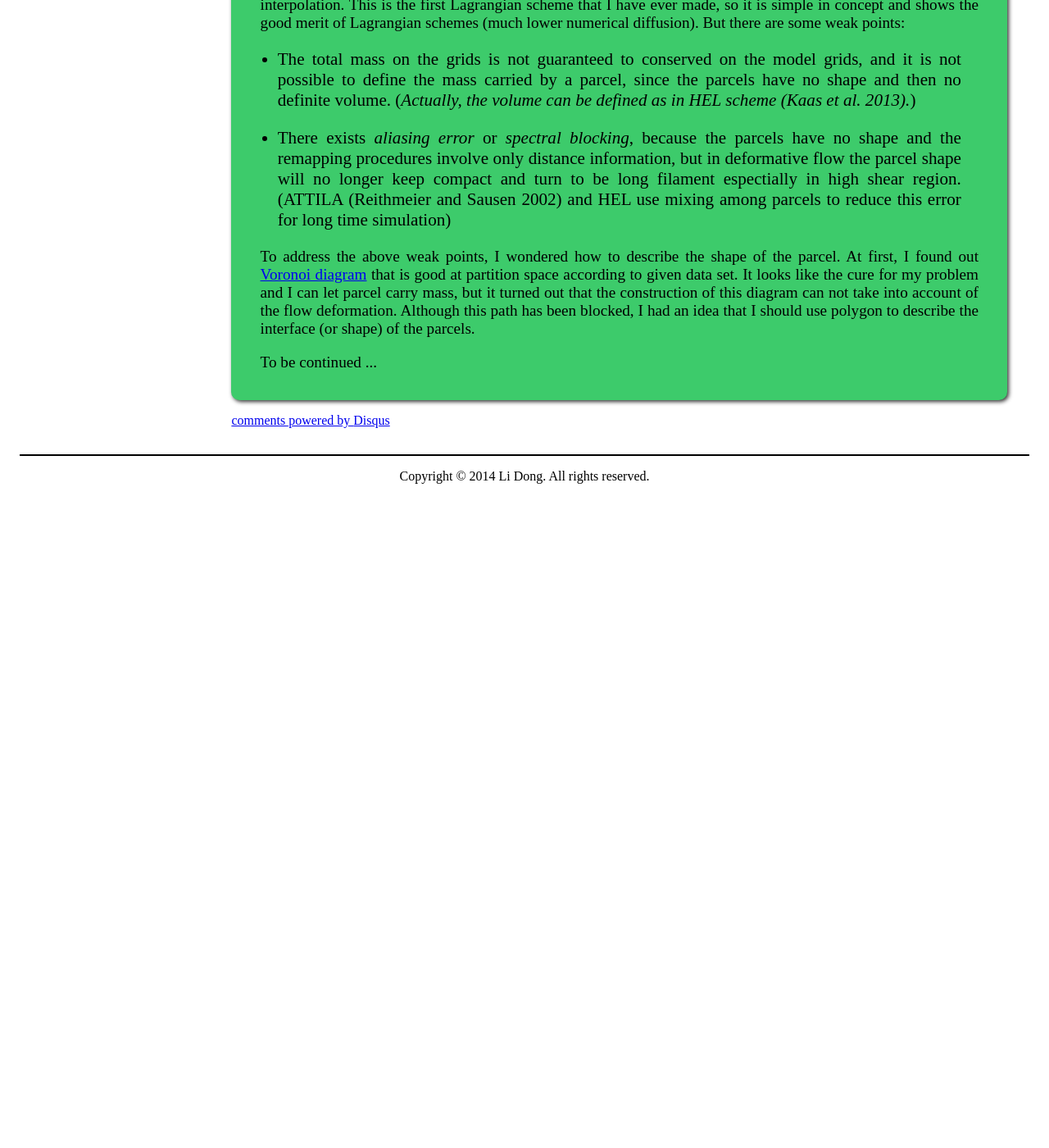
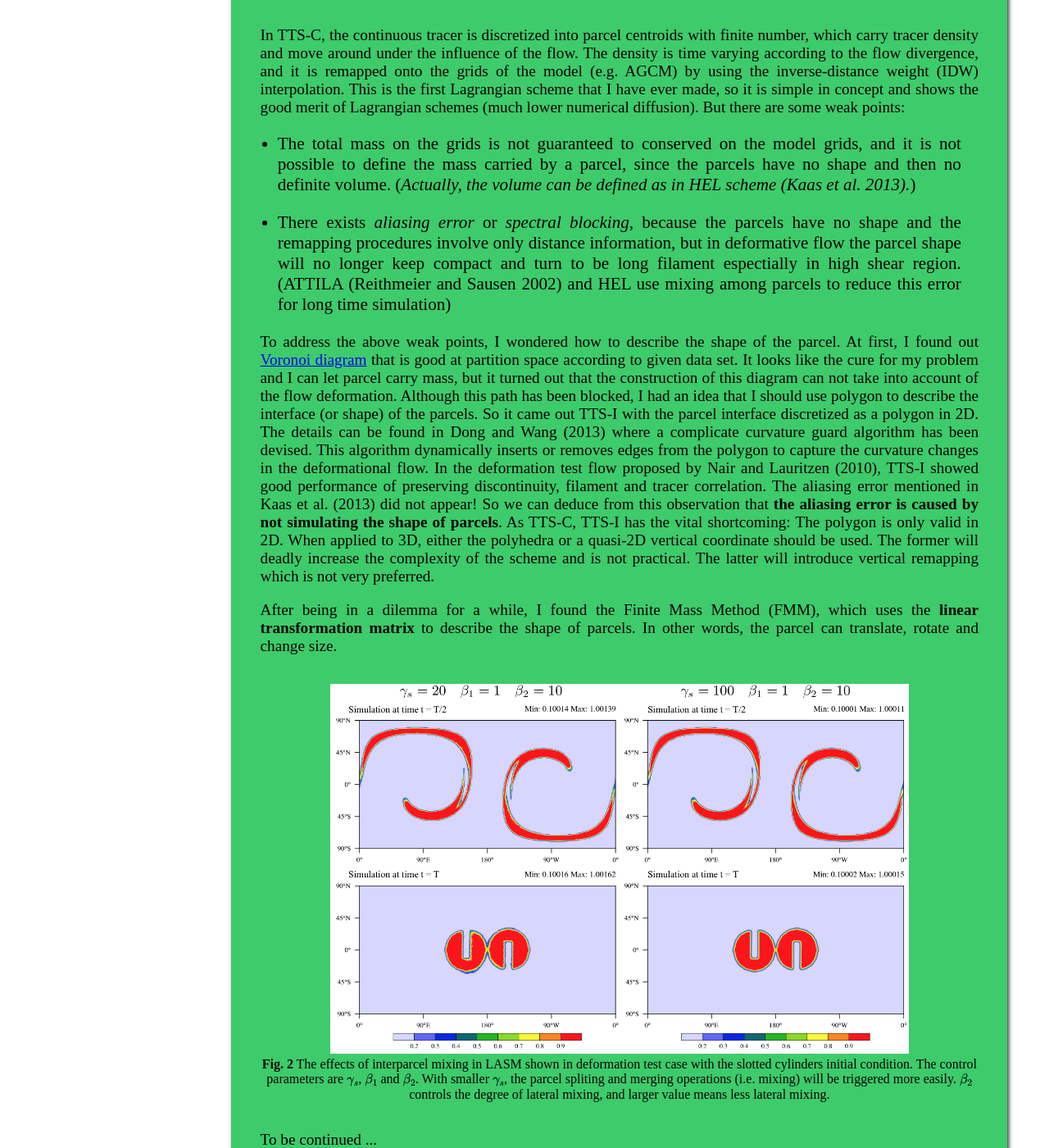
Before and after one commit to dongli/dongli, a Jekyll site: the page built from research.html, in a window 1280 px wide and 1400 px high, scrolled down 817 px. Shown: the whole window at 82% size. Built offline with Jekyll 4.4.1, drawn with Linux system fonts in a browser that asks for light colours; Markdown is read by kramdown in place of the engine named in the settings; formulas are drawn with MathJax 3; comment, search, counter and statistics services are not loaded; before the commit the page ends 1447 px from its top, so only the background shows below that; some of the changed text lies outside the part shown.

Commit message:
Use MathJax to display equations
Add a comparison of interparcel mixing.

```diff
--- a/_config.yml
+++ b/_config.yml
@@ -1,6 +1,6 @@
 name: Li Dong's Website
-markdown: redcarpet
-pygments: true
+markdown: kramdown
+highligher: pygments
 navigation:
  - title: Home
    url: index.html
--- a/_layouts/default.html
+++ b/_layouts/default.html
@@ -6,6 +6,9 @@
         Li Dong's website
     </title>
     <link rel="stylesheet" type="text/css" href="css/main.css">
+    <script type="text/javascript"
+        src="http://cdn.mathjax.org/mathjax/latest/MathJax.js?config=TeX-AMS-MML_HTMLorMML">
+    </script>
 </head>
 <body>
     <header>
--- a/research.html
+++ b/research.html
@@ -8,9 +8,14 @@
 	<p>
         This is a continuing work of my PhD research, toward a new practical
         advection scheme constructed in Lagrangian framework which can be
-        applied in the atmospheric general circulation model (AGCM). The major
-        starting point is to reduce the numerical diffusion error revealed in
-        the Eulerian schemes (including semi-Lagrangian schemes).
+        applied in the atmospheric general circulation model (AGCM). The
+        advection equation is as following
+        \[
+            \frac{\partial \rho}{\partial t} + \mathbf{V}\cdot\nabla{\rho} =
+            -\rho\nabla\cdot\mathbf{V}
+        \]
+        The major starting point is to reduce the numerical diffusion error
+        revealed in the Eulerian schemes (including semi-Lagrangian schemes).
 	</p>
     <p>
         Previously, I have constructed two Lagrangian schemes with different
@@ -62,8 +67,42 @@
         like the cure for my problem and I can let parcel carry mass, but it
         turned out that the construction of this diagram can not take into
         account of the flow deformation. Although this path has been blocked, I
-        had an idea that I should use polygon to describe the interface (or shape)
-        of the parcels.
+        had an idea that I should use polygon to describe the interface (or
+        shape) of the parcels. So it came out TTS-I with the parcel interface
+        discretized as a polygon in 2D. The details can be found in Dong and
+        Wang (2013) where a complicate curvature guard algorithm has been
+        devised. This algorithm dynamically inserts or removes edges from the
+        polygon to capture the curvature changes in the deformational flow. In
+        the deformation test flow proposed by Nair and Lauritzen (2010), TTS-I
+        showed good performance of preserving discontinuity, filament and
+        tracer correlation. The aliasing error mentioned in Kaas et al. (2013)
+        did not appear! So we can deduce from this observation that <b>the
+        aliasing error is caused by not simulating the shape of parcels</b>.
+        As TTS-C, TTS-I has the vital shortcoming: The polygon is only valid
+        in 2D. When applied to 3D, either the polyhedra or a quasi-2D vertical
+        coordinate should be used. The former will deadly increase the
+        complexity of the scheme and is not practical. The latter will
+        introduce vertical remapping which is not very preferred.
+    </p>
+    <p>
+        After being in a dilemma for a while, I found the Finite Mass Method
+        (FMM), which uses the <b>linear transformation matrix</b> to describe
+        the shape of parcels. In other words, the parcel can translate, rotate
+        and change size.
+    </p>
+    <p>
+        <figure>
+            <img src="assets/pictures/mix_vs_not_mix.png" style="width:80%">
+            <figcaption>
+                <b>Fig. 2</b> The effects of interparcel mixing in LASM shown
+                in deformation test case with the slotted cylinders initial
+                condition. The control parameters are \(\gamma_s\),
+                \(\beta_1\) and \(\beta_2\). With smaller \(\gamma_s\), the
+                parcel spliting and merging operations (i.e. mixing) will be
+                triggered more easily. \(\beta_2\) controls the degree of
+                lateral mixing, and larger value means less lateral mixing.
+            </figcaption>
+        </figure>
     </p>
 	<p>To be continued ...</p>
 </article>
```
Also changed, not shown: assets/pictures/mix_vs_not_mix.png (added).
